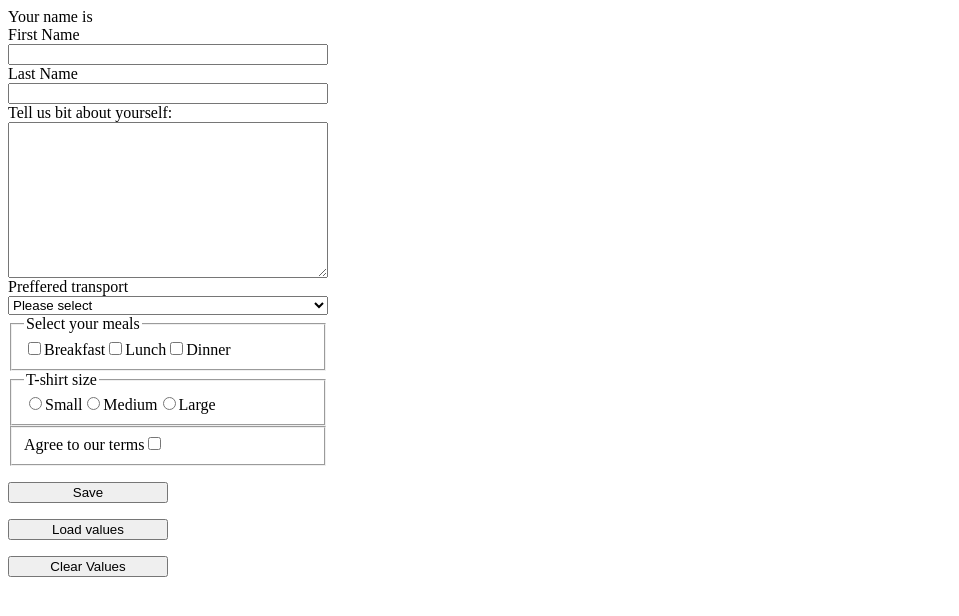
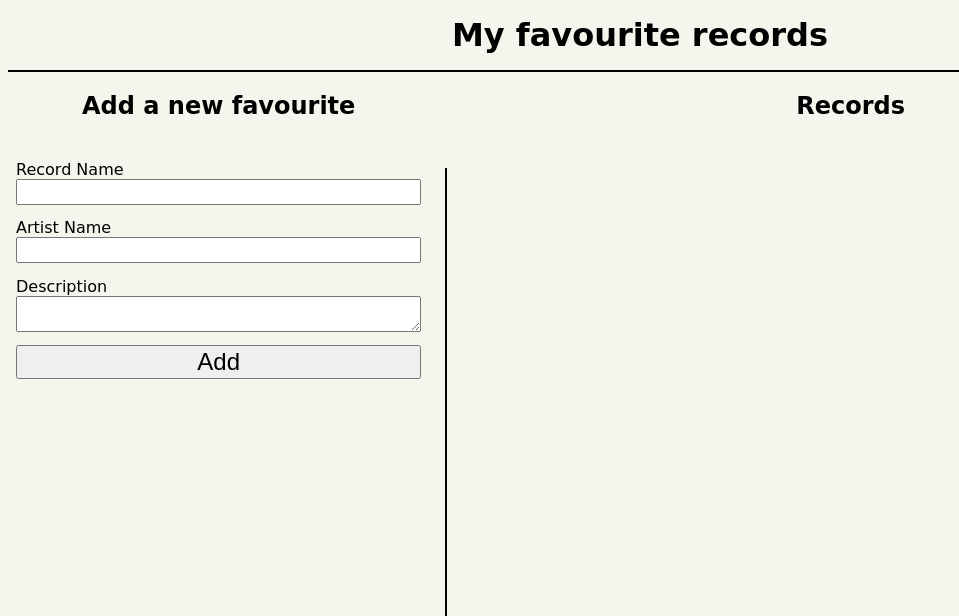
Before and after one commit to FloreaCT/Learning_React, a React (Create React App) app: page / in a window 1280 px wide. Shown: the top 616 px of the page, without its empty margins (0-959 px from the left). Built offline with nearby package versions, Linux system fonts and the light colour scheme.

Commit message:
Learned about more about Forms

```diff
--- a/package.json
+++ b/package.json
@@ -6,6 +6,7 @@
     "@testing-library/jest-dom": "^5.16.5",
     "@testing-library/react": "^13.4.0",
     "@testing-library/user-event": "^13.5.0",
+    "node-sass": "^7.0.3",
     "react": "^18.2.0",
     "react-dom": "^18.2.0",
     "react-scripts": "5.0.1",
--- a/public/index.html
+++ b/public/index.html
@@ -24,7 +24,7 @@
       work correctly both with client-side routing and a non-root public URL.
       Learn how to configure a non-root public URL by running `npm run build`.
     -->
-    <title>React App</title>
+    <title>Record Collection</title>
   </head>
   <body>
     <noscript>You need to enable JavaScript to run this app.</noscript>
--- /dev/null
+++ b/src/AnotherForm.js
@@ -0,0 +1,54 @@
+import React, {useState} from 'react';
+
+const AnotherForm = ({onSubmit}) => {
+
+    const intialEntryState = {
+        recordName: '',
+        artistName: '',
+        description: ''
+    }
+
+    const onSubmitHandler = e => {
+        e.preventDefault();
+        if(!entry.recordName || !entry.artistName || !entry.description){
+            return
+        }
+
+        onSubmit({...entry})
+        setEntry(intialEntryState)
+    }
+
+    const [entry, setEntry] = useState(intialEntryState)
+
+    const onChangeHandler = e => {
+        setEntry({
+        ...entry,
+        [e.target.name]: e.target.value
+        })
+    }
+
+    return <form onSubmit={onSubmitHandler}>
+        <label htmlFor="recordName">Record Name</label>
+        <input
+        id="recordName"
+        name='recordName'
+        onChange={onChangeHandler}
+        value={entry.recordName}></input>
+
+        <label htmlFor="artistName">Artist Name</label>
+        <input
+        id="artistName"
+        name="artistName"
+        onChange={onChangeHandler}
+        value={entry.artistName}></input>
+
+        <label htmlFor="description">Description</label>
+        <textarea
+        id="description"
+        name="description"
+        onChange={onChangeHandler}
+        value={entry.description}></textarea>
+        <button type="submit">Add</button>
+    </form>
+}
+export default AnotherForm
--- a/src/App.js
+++ b/src/App.js
@@ -1,12 +1,12 @@
 import React from 'react';
-import Form from './Form.js';
+import Container from './Container.js';
 
 const App = () => {
+
     return (
 
-        <main>
-            <Form />
-        </main>
+            <Container />
+
     );
 }
 
--- /dev/null
+++ b/src/Container.js
@@ -0,0 +1,42 @@
+import React, {Fragment, useState} from 'react';
+import Header from './Header'
+import Section from './Section';
+import List from './List';
+import AnotherForm from './AnotherForm';
+import './css/records.scss'
+
+
+const recordsData = []
+
+const Container = () =>{
+
+    const [records, setRecords] = useState(recordsData)
+
+    const [liveText, setLiveText] = useState('')
+
+    const onSubmitHandler = entry => {
+        setRecords([...records, entry].sort((a,b)=>{
+            if(a.recordName < b.recordName){
+                return -1
+            }
+            if(a.recordName > b.recordName){
+                return 1
+            }
+            return 0
+        }))
+        setLiveText(`${entry.recordName} successfully added.`)
+    }
+
+    return <Fragment><Header />
+        <main>
+            <Section headingText="Add a new favourite">
+                <AnotherForm onSubmit={onSubmitHandler} />
+            </Section>
+            <Section headingText="Records">
+                <List records={records} />
+            </Section>
+        </main>
+        <div aria-live="polite" aria-atomic="true" className="visually-hidden">{liveText}</div>
+    </Fragment>
+}
+export default Container
--- /dev/null
+++ b/src/Header.js
@@ -0,0 +1,11 @@
+import React from 'react';
+
+const Header = () => (
+    <header>
+        <h1>
+            My favourite records
+        </h1>
+    </header>
+)
+
+export default Header
--- /dev/null
+++ b/src/List.js
@@ -0,0 +1,17 @@
+import React from 'react';
+
+const List = ({records}) => {
+
+return <ul>
+    {records.map(({recordName, artistName, description}) => (
+    <li key={recordName}>
+        <h3>{recordName}</h3>
+        <span>{artistName}</span>
+        <p>{description}</p>
+    </li>
+    ))}
+</ul>
+
+}
+
+export default List
--- /dev/null
+++ b/src/Section.js
@@ -0,0 +1,15 @@
+import React from 'react'
+
+const Section = ({children, headingText, headingLevel = 2}) => {
+
+    const H = `h${headingLevel}`
+
+    return <section>
+    <H>
+        {headingText}
+    </H>
+        {children}
+    </section>
+}
+
+export default Section
--- /dev/null
+++ b/src/css/records.scss
@@ -0,0 +1,81 @@
+body {
+    box-sizing: border-box;
+    margin: 0;
+    font-family: 'Comic sans MS', sans-serif;
+    background-color: #f5f4ed;
+}
+
+.visually-hidden:not(:focus):not(:active){
+    clip: rect(0 0 0 0);
+    clip-path: inset(100%);
+    height: 1px;
+    overflow: hidden;
+    position: absolute;
+    white-space: nowarp;
+    width: 1px;
+}
+
+header {
+    text-align: center;
+    padding: 1em;
+
+    h1 {
+        margin: 0;
+    }
+}
+
+main{
+    height: 88vh;
+    display: grid;
+    grid-template-columns: 1fr 2fr;
+    padding-left: 0.5em;
+    padding-right: 0.5em;
+}
+
+section {
+    border-top: 2px solid black;
+    display: grid;
+    grid-template-rows: 10vh 1fr;
+
+    h2 {
+        justify-self: center;
+    }
+}
+
+form {
+    padding: 0.5em;
+    display: flex;
+    flex-direction: column;
+
+    input, textarea {
+        min-height: 1.5em;
+        margin-bottom: 1em;
+    }
+
+    button {
+        font-size: x-large;
+        margin-bottom: 0;
+    }
+}
+
+ul {
+    margin: 1em;
+    padding: 0;
+    list-style: none;
+    display: grid;
+    grid-template-columns: 1fr;
+    grid-auto-rows: min-content;
+    grid-gap: 2em;
+
+    li {
+        border-radius: 0.8em;
+        border: 2px solid black;
+        background-color: whitesmoke;
+        padding: 0.5em;
+        margin: 0.5em;
+    }
+
+    &:last-of-type{
+     border-left: 2px solid black;
+    }
+}
```
Also changed, not shown: 1 other file (tests, documents, lock files or other folders).
